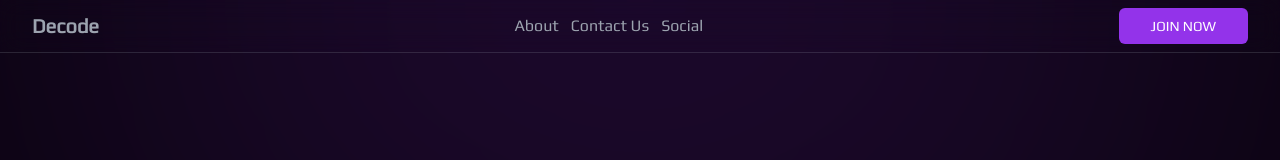
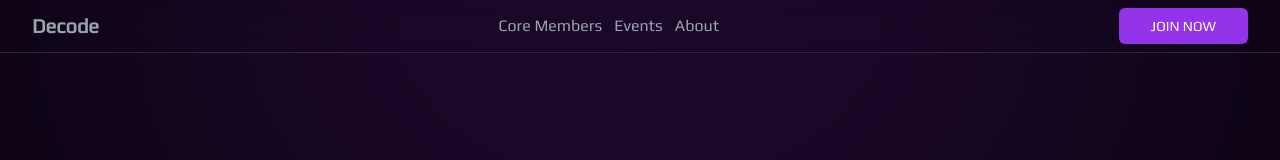
Before and after one commit to void-main1812/decode, a Next.js app: page / in a window 1280 px wide. Shown: the top 160 px of the page. Built offline with nearby package versions, Linux system fonts and the light colour scheme.

Commit message:
🎉📚 Completed: Landing Page UI

```diff
--- a/app/(site)/components/Body.tsx
+++ b/app/(site)/components/Body.tsx
@@ -12,6 +12,7 @@ import {Player} from "@lottiefiles/react-lottie-player";
 import UserItem from "@/app/components/UserItem";
 import MemberDetails from "@/app/components/MemberDetails";
 import EventsCard from "@/app/components/EventsCard";
+import VolunteerOpening from "@/app/(site)/components/VolunteerOpening";
 
 const play = Play({
     subsets: ["latin"],
@@ -20,7 +21,6 @@ const play = Play({
 
 const inter = Inter({
     subsets: ["latin"],
-    weight: "400",
 });
 
 const rowdies = Rowdies({
@@ -243,7 +243,7 @@ const Body = () => {
 
             {/* --------------------------------------Advantages of Decode------------------------------------- */}
 
-            <div className='container flex flex-col justify-center items-center'>
+            <div className='container flex flex-col justify-center items-center' id='about' >
                 <p className={`text-6xl text-transparent font-light bg-clip-text bg-gradient-to-b from-gray-100/80 to-gray-600/80 tracking-wider text-center leading-[12vh] ${rowdies.className}`}>WHY
                     SHOULD YOU<br/>JOIN DECODE</p>
                 <p className={`w-[60vw] text-center text-gray-400 mt-4 font-extralight ${inter.className}`}>Because here
@@ -298,10 +298,11 @@ const Body = () => {
 
             {/* ------------------------------------Core Team Section------------------------------------------ */}
 
-            <div className='container flex flex-col gap-8 justify-center items-center mt-20 mb-10 '>
+            <div className='container flex flex-col gap-8 justify-center items-center mt-20 mb-10 ' id='members' >
                 <h1 className={`text-6xl text-transparent bg-clip-text bg-gradient-to-b from-gray-100/80 to-gray-600/80 uppercase font-bold ${rowdies.className} `}>Core
                     Members</h1>
-                <p className={`text-gray-500 font-extralight text-lg w-[50vw] text-center ${inter.className} `}>These efforts
+                <p className={`text-gray-500 font-extralight text-lg w-[50vw] text-center ${inter.className} `}>These
+                    efforts
                     can&apos;t be successful without the help of our core team members so let&apos;s
                     appreciate their efforts by supporting them on various platforms. </p>
                 <div className='flex relative justify-center w-[95vw] items-center'>
@@ -326,11 +327,15 @@ const Body = () => {
                 </div>
             </div>
 
+            {/*  -----------------------------------------Registration for Volunteers----------------------------------  */}
+            <VolunteerOpening/>
+
             {/* --------------------------------------------Events & Activities-----------------------------------  */}
-            <div className='container flex flex-col gap-8 justify-center items-center relative mt-10 mb-10'>
+            <div className='container flex flex-col gap-8 justify-center items-center relative mt-10 mb-10' id='events' >
                 <h1 className={`text-6xl text-transparent bg-clip-text bg-gradient-to-b from-gray-100/80 to-gray-600/80 uppercase font-bold ${rowdies.className} `}>Events
                     & Activities</h1>
-                <p className={`text-gray-500 font-extralight text-lg w-[50vw] text-center ${inter.className} `}>There will be
+                <p className={`text-gray-500 font-extralight text-lg w-[50vw] text-center ${inter.className} `}>There
+                    will be
                     various Events and activities under the Community which will enhance your skills and motivate you to
                     excel in your career.</p>
                 <div className='flex justify-center items-center z-10 relative w-[95vw]'>
@@ -358,6 +363,16 @@ const Body = () => {
                     className='absolute bottom-0 h-[50vh] w-[80vh] bg-gradient-to-r from-pink-600/30 to-purple-500/30 left-[10vh] blur-[30vh] z-0'/>
             </div>
 
+            {/*  ---------------------------------------------Wrap Up--------------------------------------------------  */}
+            <div className='container relative flex flex-col gap-8 justify-center items-center mt-10 mb-20'>
+                <div
+                    className='absolute h-[30vh] w-[60vw] top-1/2 bg-gradient-to-br from-violet-500 to-indigo-500 blur-[30vh] left-0 opacity-80 z-0'/>
+                <Image src={'/images/Decode_logo.png'} alt={"logo"} height={100} width={100} className=' z-10 mt-20 '/>
+                <h1 className={`text-6xl text-transparent bg-clip-text bg-gradient-to-b from-gray-100/80 to-gray-600/80 uppercase font-black z-10 text-center ${inter.className} `}>Then what are you<br/>waiting for?</h1>
+                <p className={`text-gray-100 font-extralight text-lg w-[50vw] text-center z-10 ${inter.className} `}>Join Decode now and start your journey to success.</p>
+                <Button className='z-10 mt-10' onClick={() => {}}>Join Now</Button>
+                <p className={`text-gray-100 font-extralight text-lg w-[50vw] text-center z-10 ${inter.className} `}>In case of any Query you can <a href='mailto:sourabhsinghredmi@gmail.com' className='text-white font-semibold cursor-pointer hover:underline'>Mail Us</a></p>
+            </div>
         </div>
     );
 };
--- a/app/(site)/components/Header.tsx
+++ b/app/(site)/components/Header.tsx
@@ -20,15 +20,15 @@ const Header = () => {
                 Decode
             </div>
             <div className="flex gap-3 text-gray-400 text-base justify-center items-center">
-        <span className="hover:text-white hover:cursor-pointer transition">
+        <a href='#members' className="hover:text-white hover:cursor-pointer transition">
+          Core Members
+        </a>
+                <a href='#events' className="hover:text-white hover:cursor-pointer transition">
+          Events
+        </a>
+                <a href='#about' className="hover:text-white hover:cursor-pointer transition">
           About
-        </span>
-                <span className="hover:text-white hover:cursor-pointer transition">
-          Contact Us
-        </span>
-                <span className="hover:text-white hover:cursor-pointer transition">
-          Social
-        </span>
+        </a>
             </div>
             <div className="flex justify-center gap-4 items-center">
                 <Button type="button" onClick={() => {
--- /dev/null
+++ b/app/(site)/components/VolunteerOpening.tsx
@@ -0,0 +1,37 @@
+'use client'
+
+import React from 'react';
+import {Inter} from 'next/font/google'
+import Button from "@/app/components/Button";
+
+const inter = Inter({
+    subsets: ['latin']
+})
+
+interface VolunteerOpeningProps {
+    onClick?: () => void;
+}
+
+const VolunteerOpening: React.FC<VolunteerOpeningProps> = ({onClick}) => {
+    return (
+        <div className={`flex w-[95vw] p-[5vh] justify-start z-10 mb-20 mt-10 bg-gradient-to-br from-purple-700 to-purple-900 rounded-lg border-[1px] border-purple-100/20 items-start`}>
+            <div className='flex flex-col justify-between w-full items-start'>
+                <h1 className={`text-4xl text-gray-100 font-semibold tracking-wider ${inter.className}`}>
+                    We are looking for volunteers!
+                </h1>
+                <p className={`text-lg text-purple-400 mt-6 font-normal w-[60vw] tracking-wide ${inter.className}`}>
+                    The process to set-up a community is not as easy as it seems to you while we have a great team of
+                    talented leaders we still need some volunteers to help us to operate fluently. And you will also get
+                    vast benefits by working with us. So, what are you waiting for? Join us now!
+                </p>
+            </div>
+            <div className='flex flex-col justify-start items-start ml-10'>
+                <Button onClick={onClick} className='mt-10 w-[15vw]' secondary >Apply Now</Button>
+                <Button onClick={onClick} className='mt-10 w-[15vw]' ghost >Learn More</Button>
+            </div>
+
+        </div>
+    );
+};
+
+export default VolunteerOpening;
--- a/app/components/Button.tsx
+++ b/app/components/Button.tsx
@@ -11,6 +11,7 @@ interface ButtonProps {
     disabled?: boolean;
     ghost?: boolean;
     className?: string;
+    secondary?: boolean;
 }
 
 const Button: React.FC<ButtonProps> = ({
@@ -21,6 +22,7 @@ const Button: React.FC<ButtonProps> = ({
                                            disabled,
                                            ghost,
                                            className,
+                                           secondary
                                        }) => {
     return (
         <button
@@ -41,11 +43,13 @@ const Button: React.FC<ButtonProps> = ({
     text-white
     `,
                 disabled && "opacity-50 cursor-default",
-        ghost && "bg-transparent px-3 text-xl",
+                secondary && "bg-white text-purple-500 text-xl font-semibold hover:scale-95 transition duration-400",
+                ghost && "bg-transparent px-3 text-xl hover:bg-gray-100/30 ",
                 danger &&
                 "bg-rose-500 hover:bg-rose-700 focus-visible:outline-rose-900",
                 !ghost &&
                 !danger &&
+                !secondary &&
                 "bg-purple-600 text-sm px-8 hover:shadow-xl hover:shadow-purple-700/40 hover:scale-110 duration-200 transition",
                 className
             )}
```
Also changed, not shown: public/images/Decode_logo.png (added). Lines whose indentation alone changed are shown as unchanged.
